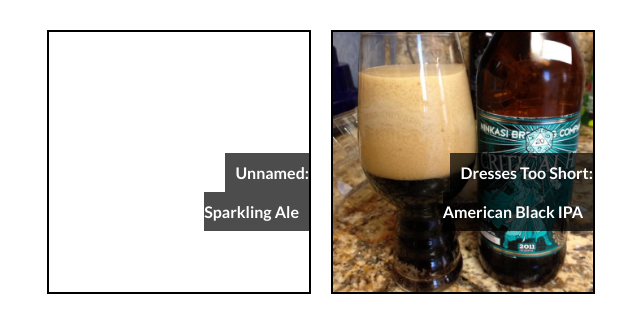
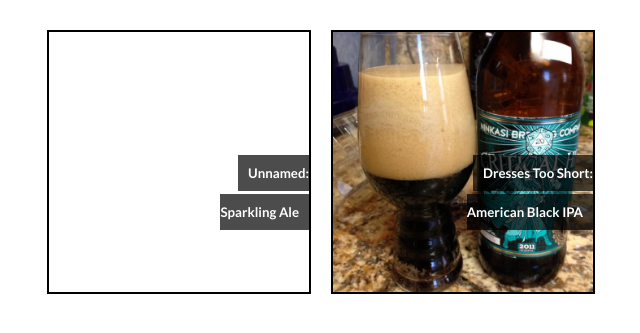
Before and after one commit to brotherlogic/brotherlogic.github.io, a Jekyll site: the page built from beers.html, in a window 1280 px wide. Shown: the top 333 px of the page, without its empty margins (219-859 px from the left). Built offline with Jekyll 4.4.1, drawn with Linux system fonts in a browser that asks for light colours; some web fonts are replaced.

Commit message:
Font fixes

```diff
--- a/beers.html
+++ b/beers.html
@@ -17,7 +17,7 @@
 	 {% if post.beer %}
 	   <img src='img/{{post.beer}}' height=260 width=260 />
 	   {% endif %}
-	 <a href="./{{post.url}}"><h4><span>{{post.title}}:<br />{{post.style}}</span></h4></a>
+	 <a href="./{{post.url}}"><h5><span>{{post.title}}:<br />{{post.style}}</span></h5></a>
        </div>
      </div>
      {% endfor %}
--- a/main.css
+++ b/main.css
@@ -2,8 +2,8 @@
 a {text-decoration: none; color:white}
 h1 {text-align: center; text-transform: uppercase}
 h2 {text-align: center}
-h3 {text-decoration: underline; margin:0px}
-h4 {
+h4 {text-decoration: underline; margin:0px}
+h5 {
    position:absolute;
    top:100px;
    width:100%;
@@ -48,7 +48,7 @@
   	float: left;
 }
 
-h4 span{
+h5 span{
    color: white;
    background: rgb(0, 0, 0);
    background: rgba(0, 0, 0, 0.7);
@@ -61,6 +61,6 @@
    width: 100%; /* for IE 6 */
 }
 
-h4 span.spacer {
+h5 span.spacer {
    padding:0 5px;
 }
```
